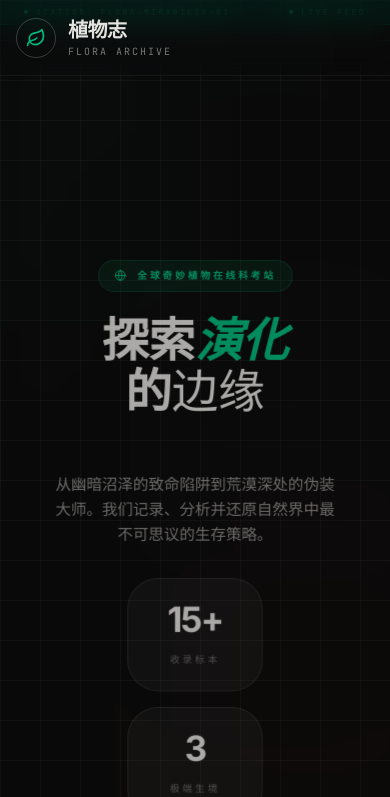
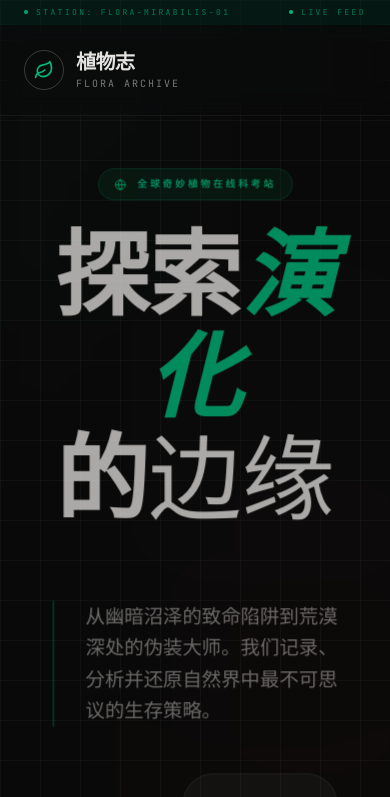
Before and after one commit to niuer13/wtc2305303003, a React (Vite) app: page / in a window 390 px wide. Shown: the top 797 px of the page. Built offline with nearby package versions, Linux system fonts and the light colour scheme.

Commit message:
feat: Adjust header and hero typography
Refines the layout and sizing of the main header and hero section typography for better visual hierarchy and responsiveness across different screen sizes. Removes fixed top padding for the header and updates font sizes on larger screens.

```diff
--- a/src/App.tsx
+++ b/src/App.tsx
@@ -610,7 +610,7 @@ export default function App() {
 
       {/* Navigation Header */}
       <ResearchStatusBar />
-      <header className="fixed top-0 sm:top-6 left-0 right-0 z-50 p-4 sm:p-6 flex justify-between items-center backdrop-blur-md border-b border-white/5">
+      <header className="fixed top-6 left-0 right-0 z-50 p-6 flex justify-between items-center backdrop-blur-md border-b border-white/5">
         <div
           className="flex items-center gap-3 cursor-pointer group"
           onClick={() => { setIsExploring(false); setCurrentCategory(null); setSelectedPlant(null); }}
@@ -667,17 +667,17 @@ export default function App() {
                     initial={{ y: 30, opacity: 0 }}
                     animate={{ y: 0, opacity: 1 }}
                     transition={{ delay: 0.1 }}
-                    className="text-5xl sm:text-7xl md:text-9xl lg:text-[12rem] font-bold font-display tracking-normal leading-[1.1] uppercase"
+                    className="text-8xl md:text-[12rem] font-bold font-display tracking-normal leading-[1.1] uppercase"
                   >
                     探索<span className="italic text-emerald-500">演化</span><br />
                     的<span className="font-medium">边缘</span>
                   </motion.h2>
-                  <div className="grid grid-cols-1 md:grid-cols-2 gap-8 md:gap-12 items-center pt-8 md:pt-12">
+                  <div className="grid grid-cols-1 md:grid-cols-2 gap-12 items-center pt-12">
                     <motion.p
                       initial={{ x: -30, opacity: 0 }}
                       animate={{ x: 0, opacity: 1 }}
                       transition={{ delay: 0.2 }}
-                      className="text-center md:text-left text-base sm:text-xl text-muted font-sans leading-relaxed border-l-0 md:border-l-2 border-emerald-500/30 pl-0 md:pl-8"
+                      className="text-left text-xl text-muted font-sans leading-relaxed border-l-2 border-emerald-500/30 pl-8"
                     >
                       从幽暗沼泽的致命陷阱到荒漠深处的伪装大师。我们记录、分析并还原自然界中最不可思议的生存策略。
                     </motion.p>
@@ -685,16 +685,16 @@ export default function App() {
                       initial={{ x: 30, opacity: 0 }}
                       animate={{ x: 0, opacity: 1 }}
                       transition={{ delay: 0.3 }}
-                      className="flex flex-col items-center md:items-end gap-6"
+                      className="flex flex-col items-end gap-6"
                     >
-                      <div className="flex flex-wrap gap-4 justify-center md:justify-end">
-                        <div className="glass-panel p-6 sm:p-8 rounded-[2rem] flex flex-col items-center justify-center group hover:bg-emerald-500/10 transition-all min-w-[140px] sm:min-w-[160px]">
-                          <p className="text-4xl sm:text-5xl font-bold font-display leading-none tracking-tighter">15+</p>
-                          <p className="text-[10px] sm:text-[11px] uppercase tracking-[0.3em] opacity-40 font-mono mt-4">收录标本</p>
+                      <div className="flex flex-wrap gap-4 justify-end">
+                        <div className="glass-panel p-8 rounded-[2rem] flex flex-col items-center justify-center group hover:bg-emerald-500/10 transition-all min-w-[160px]">
+                          <p className="text-5xl font-bold font-display leading-none tracking-tighter">15+</p>
+                          <p className="text-[11px] uppercase tracking-[0.3em] opacity-40 font-mono mt-4">收录标本</p>
                         </div>
-                        <div className="glass-panel p-6 sm:p-8 rounded-[2rem] flex flex-col items-center justify-center group hover:bg-emerald-500/10 transition-all min-w-[140px] sm:min-w-[160px]">
-                          <p className="text-4xl sm:text-5xl font-bold font-display leading-none tracking-tighter">3</p>
-                          <p className="text-[10px] sm:text-[11px] uppercase tracking-[0.3em] opacity-40 font-mono mt-4">极端生境</p>
+                        <div className="glass-panel p-8 rounded-[2rem] flex flex-col items-center justify-center group hover:bg-emerald-500/10 transition-all min-w-[160px]">
+                          <p className="text-5xl font-bold font-display leading-none tracking-tighter">3</p>
+                          <p className="text-[11px] uppercase tracking-[0.3em] opacity-40 font-mono mt-4">极端生境</p>
                         </div>
                       </div>
                       <button
```
